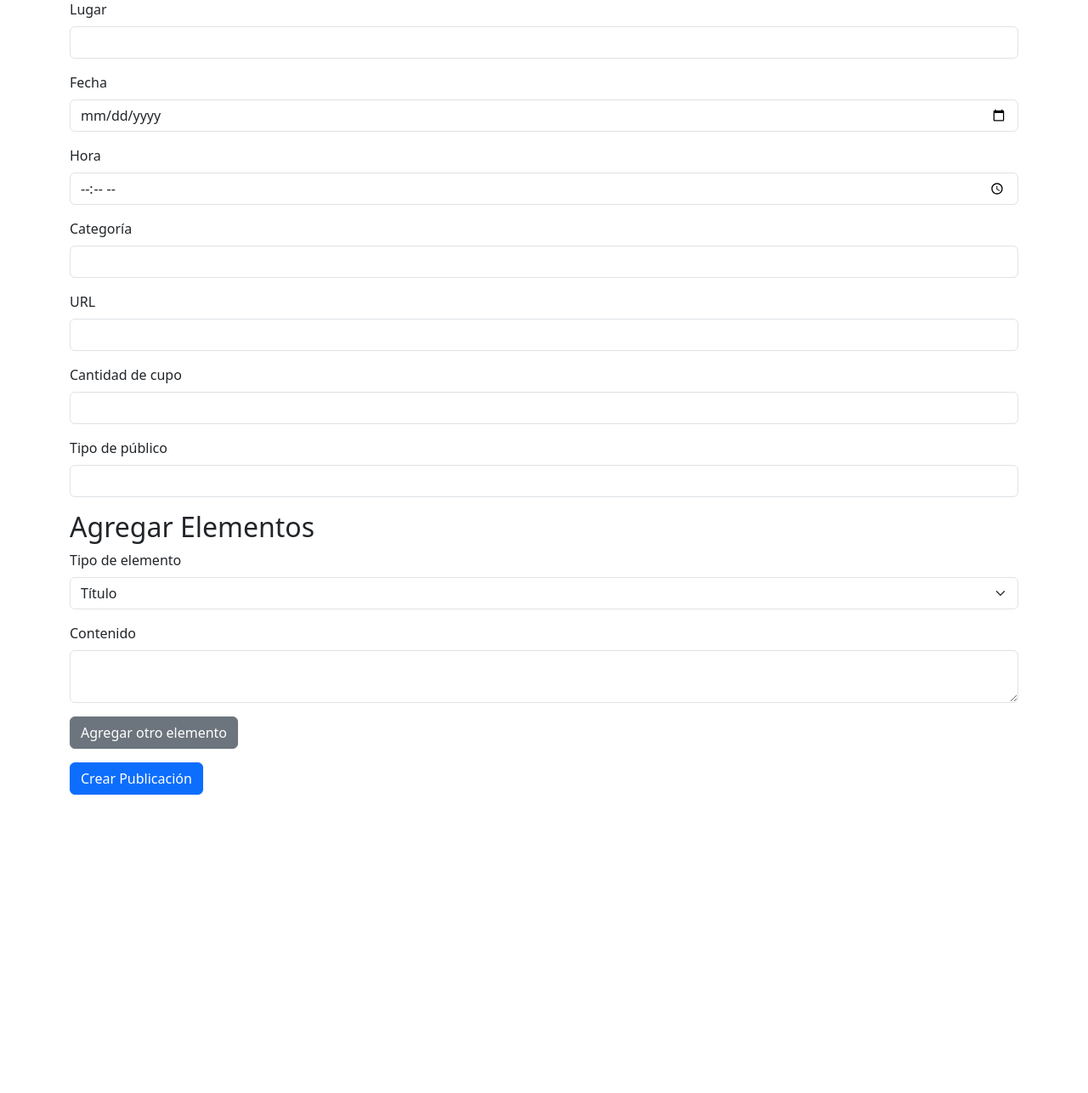
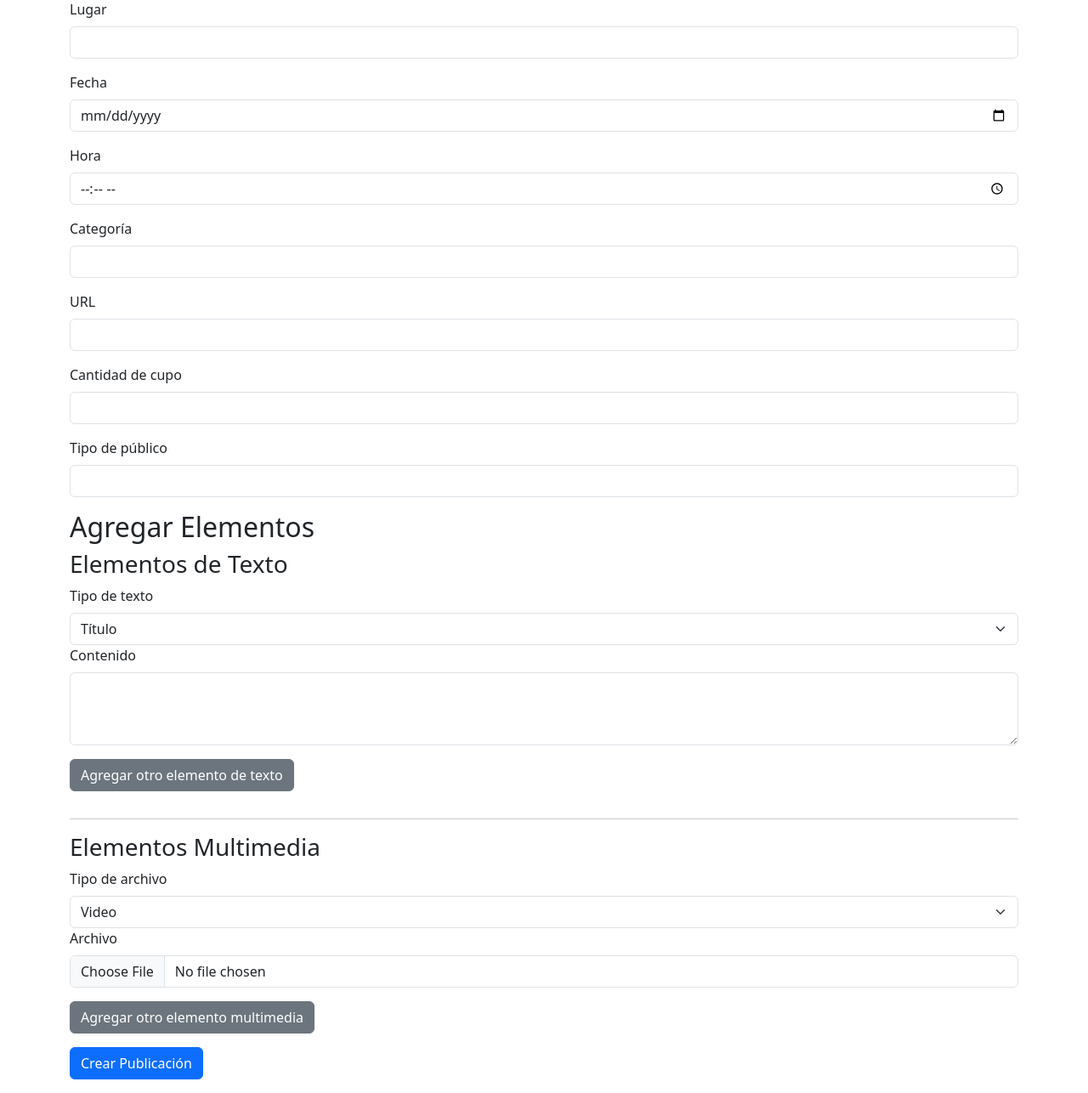
Before and after one commit to RudyReyes28/eventos_ola_ke_hace, a PHP site: page /vista/publicador/nuevaPublicacion.php in a window 1280 px wide. Shown: the part 105-1391 px from the top of the page at 85% size. Before the commit the page ends 1040 px from the top, so only its background shows below. Run offline with PHP 8.4, Linux system fonts and the light colour scheme.

Commit message:
crear publicacion

```diff
--- a/app/modelo/autenticacion/registroUsuarios.php
+++ b/app/modelo/autenticacion/registroUsuarios.php
@@ -27,6 +27,7 @@ class RegistroUsuario
             return $resultado->fetch_assoc();
         }
 
+        $stmt->close();
         // Si no se encuentra el usuario
         return null;
     }
@@ -45,7 +46,7 @@ class RegistroUsuario
         if($resultado->num_rows > 0){
             return $resultado->fetch_assoc();
         }
-
+        $stmt->close();
         // Si no se encuentra el usuario
         return null;
     }
@@ -65,6 +66,7 @@ class RegistroUsuario
             return $resultado->fetch_assoc();
         }
 
+        $stmt->close();
         // Si no se encuentra el usuario
         return null;
     }
@@ -83,6 +85,7 @@ class RegistroUsuario
         if($resultado->num_rows > 0){
             return $resultado->fetch_assoc();
         }
+        $stmt->close();
 
         // Si no se encuentra el usuario
         return null;
--- a/app/vista/publicador/nuevaPublicacion.php
+++ b/app/vista/publicador/nuevaPublicacion.php
@@ -48,101 +48,94 @@
             </div>
             <!-- Elementos de la Publicación -->
             <h2>Agregar Elementos</h2>
-            <div id="elementos-container">
-                <div class="elemento mb-3">
-                    <div class="mb-3">
-                        <label for="tipo_elemento[]" class="form-label">Tipo de elemento</label>
-                        <select class="form-select tipo-elemento" name="tipo_elemento[]">
+<div id="elementos-texto-container">
+    <h3>Elementos de Texto</h3>
+    <!-- Contenedor para elementos de texto -->
+    <div class="elemento-texto mb-3">
+        <label for="tipo_elemento_texto[]" class="form-label">Tipo de texto</label>
+        <select class="form-select tipo-elemento-texto" name="tipo_elemento_texto[]">
             <option value="h1">Título</option>
             <option value="p">Párrafo</option>
+        </select>
+        <div class="mb-3 contenido-elemento-texto">
+            <label for="contenido_texto[]" class="form-label">Contenido</label>
+            <textarea class="form-control" name="contenido_texto[]" rows="3"></textarea>
+        </div>
+    </div>
+</div>
+
+<!-- Botón para agregar más elementos de texto -->
+<button type="button" class="btn btn-secondary mb-3" id="agregarElementoTextoBtn">Agregar otro elemento de texto</button>
+
+<hr>
+
+<div id="elementos-archivo-container">
+    <h3>Elementos Multimedia</h3>
+    <!-- Contenedor para elementos de archivo -->
+    <div class="elemento-archivo mb-3">
+        <label for="tipo_elemento_archivo[]" class="form-label">Tipo de archivo</label>
+        <select class="form-select tipo-elemento-archivo" name="tipo_elemento_archivo[]">
             <option value="video">Video</option>
             <option value="img">Imagen</option>
             <option value="audio">Audio</option>
         </select>
-                    </div>
-                    <div class="mb-3 contenido-elemento">
-                        <label for="contenido[]" class="form-label">Contenido</label>
-                        <textarea class="form-control" name="contenido[]"></textarea> <!-- Por defecto es un textarea -->
+        <div class="mb-3 contenido-elemento-archivo">
+            <label for="contenido_archivo[]" class="form-label">Archivo</label>
+            <input type="file" class="form-control" name="contenido_archivo[]">
         </div>
     </div>
 </div>
 
-            <!-- Botón para agregar más elementos -->
-            <button type="button" class="btn btn-secondary mb-3" id="agregarElementoBtn">Agregar otro elemento</button>
+<!-- Botón para agregar más elementos multimedia -->
+<button type="button" class="btn btn-secondary mb-3" id="agregarElementoArchivoBtn">Agregar otro elemento multimedia</button>
 
 <div class="mb-3">
     <!-- Botón para crear la publicación -->
     <button type="submit" class="btn btn-primary">Crear Publicación</button>
 </div>
 
-        </form>
+<script>
+    // Función para agregar un nuevo conjunto de campos de texto
+    document.getElementById('agregarElementoTextoBtn').addEventListener('click', function() {
+        const containerTexto = document.getElementById('elementos-texto-container');
+        const nuevoElementoTexto = document.createElement('div');
+        nuevoElementoTexto.classList.add('elemento-texto', 'mb-3');
+
+        nuevoElementoTexto.innerHTML = `
+            <label for="tipo_elemento_texto[]" class="form-label">Tipo de texto</label>
+            <select class="form-select tipo-elemento-texto" name="tipo_elemento_texto[]">
+                <option value="h1">Título</option>
+                <option value="p">Párrafo</option>
+            </select>
+            <div class="mb-3 contenido-elemento-texto">
+                <label for="contenido_texto[]" class="form-label">Contenido</label>
+                <textarea class="form-control" name="contenido_texto[]" rows="3"></textarea>
             </div>
+        `;
 
-    <script src="https://cdn.jsdelivr.net/npm/bootstrap@5.3.3/dist/js/bootstrap.bundle.min.js"></script>
-    <script>
-        // Función para cambiar el campo "contenido" según el tipo de elemento seleccionado
-        function cambiarCampoContenido(selectElement) {
-            const elementoContainer = selectElement.closest('.elemento');
-            const contenidoDiv = elementoContainer.querySelector('.contenido-elemento');
-
-            // Borrar el contenido actual del div de contenido
-            contenidoDiv.innerHTML = '';
-
-            // Obtener el valor seleccionado
-            const tipoElemento = selectElement.value;
-
-            // Generar el campo de contenido según el tipo de elemento
-            if (tipoElemento === 'h1' || tipoElemento === 'p') {
-                // Si es Título o Párrafo, mostrar textarea
-                contenidoDiv.innerHTML = `
-                    <label for="contenido[]" class="form-label">Contenido</label>
-                    <textarea class="form-control" name="contenido[]" rows="3"></textarea>
-                `;
-            } else {
-                // Si es video, img o audio, mostrar input de archivo
-                contenidoDiv.innerHTML = `
-                    <label for="contenido[]" class="form-label">Contenido</label>
-                    <input type="file" class="form-control" name="contenido[]">
-                `;
-            }
-        }
-
-        // Llamar la función cuando se cambie el tipo de elemento
-        document.querySelectorAll('.tipo-elemento').forEach(select => {
-            select.addEventListener('change', function() {
-                cambiarCampoContenido(this);
-            });
+        containerTexto.appendChild(nuevoElementoTexto);
     });
 
-        // Función para agregar un nuevo conjunto de campos de elemento
-        document.getElementById('agregarElementoBtn').addEventListener('click', function() {
-            const container = document.getElementById('elementos-container');
-            const nuevoElemento = document.createElement('div');
-            nuevoElemento.classList.add('elemento', 'mb-3');
+    // Función para agregar un nuevo conjunto de campos de archivo
+    document.getElementById('agregarElementoArchivoBtn').addEventListener('click', function() {
+        const containerArchivo = document.getElementById('elementos-archivo-container');
+        const nuevoElementoArchivo = document.createElement('div');
+        nuevoElementoArchivo.classList.add('elemento-archivo', 'mb-3');
 
-            nuevoElemento.innerHTML = `
-                <div class="mb-3">
-                    <label for="tipo_elemento[]" class="form-label">Tipo de elemento</label>
-                    <select class="form-select tipo-elemento" name="tipo_elemento[]">
-                        <option value="h1">Título</option>
-                        <option value="p">Párrafo</option>
+        nuevoElementoArchivo.innerHTML = `
+            <label for="tipo_elemento_archivo[]" class="form-label">Tipo de archivo</label>
+            <select class="form-select tipo-elemento-archivo" name="tipo_elemento_archivo[]">
                 <option value="video">Video</option>
                 <option value="img">Imagen</option>
                 <option value="audio">Audio</option>
             </select>
-                </div>
-                <div class="mb-3 contenido-elemento">
-                    <label for="contenido[]" class="form-label">Contenido</label>
-                    <textarea class="form-control" name="contenido[]" rows="3"></textarea>
+            <div class="mb-3 contenido-elemento-archivo">
+                <label for="contenido_archivo[]" class="form-label">Archivo</label>
+                <input type="file" class="form-control" name="contenido_archivo[]">
             </div>
         `;
 
-            container.appendChild(nuevoElemento);
-
-            // Agregar el listener para el nuevo select agregado
-            nuevoElemento.querySelector('.tipo-elemento').addEventListener('change', function() {
-                cambiarCampoContenido(this);
-            });
+        containerArchivo.appendChild(nuevoElementoArchivo);
     });
 </script>
 </body>
```
Also changed, not shown: app/controlador/publicador/guardar_publicacion.php (+98 -28 lines), app/modelo/publicador_dao/CrearPublicacion.php (added, +56 -0 lines), app/controlador/publicador/uploads/Captura 27-09-2024.JPG (added), app/controlador/publicador/uploads/DiagramaE_R_TEO.png (added), app/controlador/publicador/uploads/fullmetal.jpg (added). Lines whose indentation alone changed are shown as unchanged.
